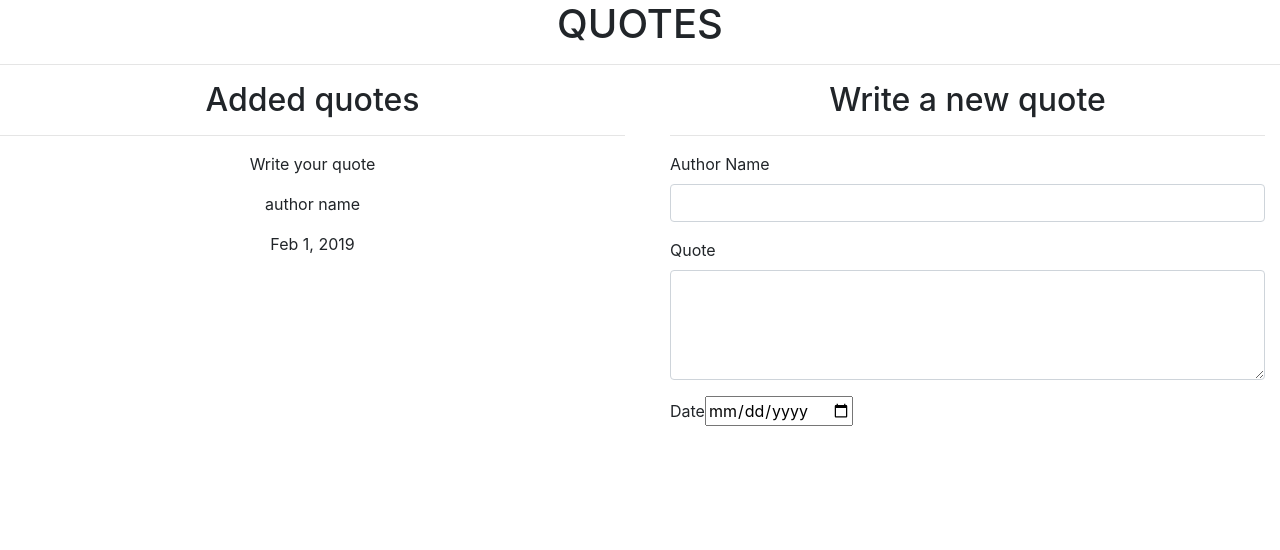
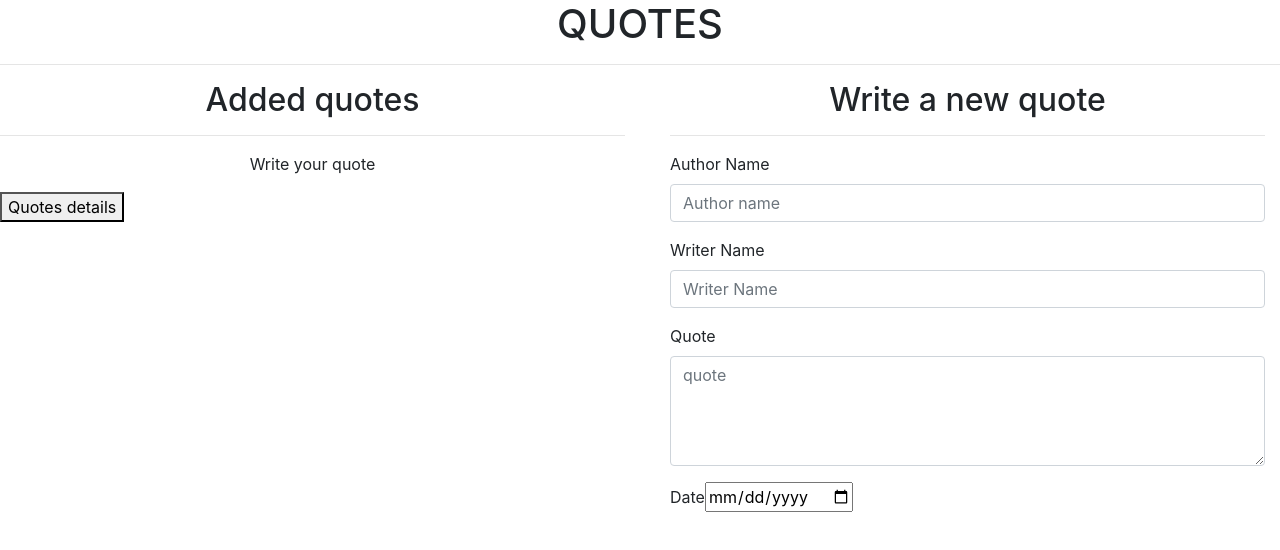
Before and after one commit to mfannick/Quotes, an Angular app: page / in a window 1280 px wide. Shown: the top 550 px of the page. Built offline with nearby package versions, Linux system fonts and the light colour scheme.

Commit message:
showing and hiding details using toggle through a button

```diff
--- a/src/app/display-quotes-form/display-quotes-form.component.html
+++ b/src/app/display-quotes-form/display-quotes-form.component.html
@@ -5,13 +5,21 @@
         <div class="form-group">
 
             <label for="name">Author Name</label>
-            <input type="text" required class="form-control" id="name">
+            <input type="text" required class="form-control" id="author-name" placeholder="Author name">
+
+
+        </div>
+        <div class="form-group">
+
+            <label for="name">Writer Name</label>
+            <input type="text" required class="form-control" id="writer-name" placeholder="Writer Name">
+
 
         </div>
         <div class="form-group">
 
             <label for="description">Quote</label>
-            <textarea class="form-control" id="description" rows="4" required></textarea>
+            <textarea class="form-control" id="description" rows="4" placeholder="quote" required></textarea>
 
         </div>
         <div class="form-group">
@@ -20,4 +28,4 @@
 
         </div>
     </form>
-  </div>
+</div>
--- a/src/app/display-quotes/display-quotes.component.html
+++ b/src/app/display-quotes/display-quotes.component.html
@@ -5,9 +5,10 @@
     <div class="col">
         <h2 class="text-center">Added quotes</h2>
         <hr>
-        <div *ngFor='let quote of quotes'>
+        <div *ngFor='let quote of quotes let i=index'>
             <p class="text-center">{{quote.quotesWritten}}</p>
-            <app-quotes-details [quote]='quote'></app-quotes-details>
+            <button (click)='toggleDetails(i)'>Quotes details</button>
+            <app-quotes-details [quote]='quote' *ngIf='quote.showDetails'></app-quotes-details>
         </div>
     </div>
     <div class="col">
--- a/src/app/display-quotes/display-quotes.component.ts
+++ b/src/app/display-quotes/display-quotes.component.ts
@@ -9,8 +9,11 @@ import { QuotesClass } from '../quotes-class';
 export class DisplayQuotesComponent implements OnInit {
 
   quotes:QuotesClass []=[
-    new QuotesClass(1,'Write your quote','author name',new Date(2019,1,1))
+    new QuotesClass(1,'Write your quote','author name','The person who submitted the quote',new Date(2019,1,1))
   ];
+  toggleDetails(index){
+     this.quotes[index].showDetails=!this.quotes[index].showDetails
+  }
   constructor() { }
 
   ngOnInit() {
--- a/src/app/quotes-class.ts
+++ b/src/app/quotes-class.ts
@@ -1,6 +1,7 @@
 export class QuotesClass {
-    constructor(public id:number,public quotesWritten:string,public authorName:string,public writtenDate:Date){
-
+    showDetails:boolean
+    constructor(public id:number,public quotesWritten:string,public authorName:string,public submitPerson:string,public writtenDate:Date){
+        this.showDetails=false;
     }
     // id:number;
     // quotesWritten:string;
--- a/src/app/quotes-details/quotes-details.component.html
+++ b/src/app/quotes-details/quotes-details.component.html
@@ -1,3 +1,4 @@
 <!-- <p>quotes-details works!</p> -->
 <p class="text-center">{{quote.authorName}}</p>
+<p class="text-center">{{quote.submitPerson}}</p>
 <p class="text-center">{{quote.writtenDate|date}}</p>
```
